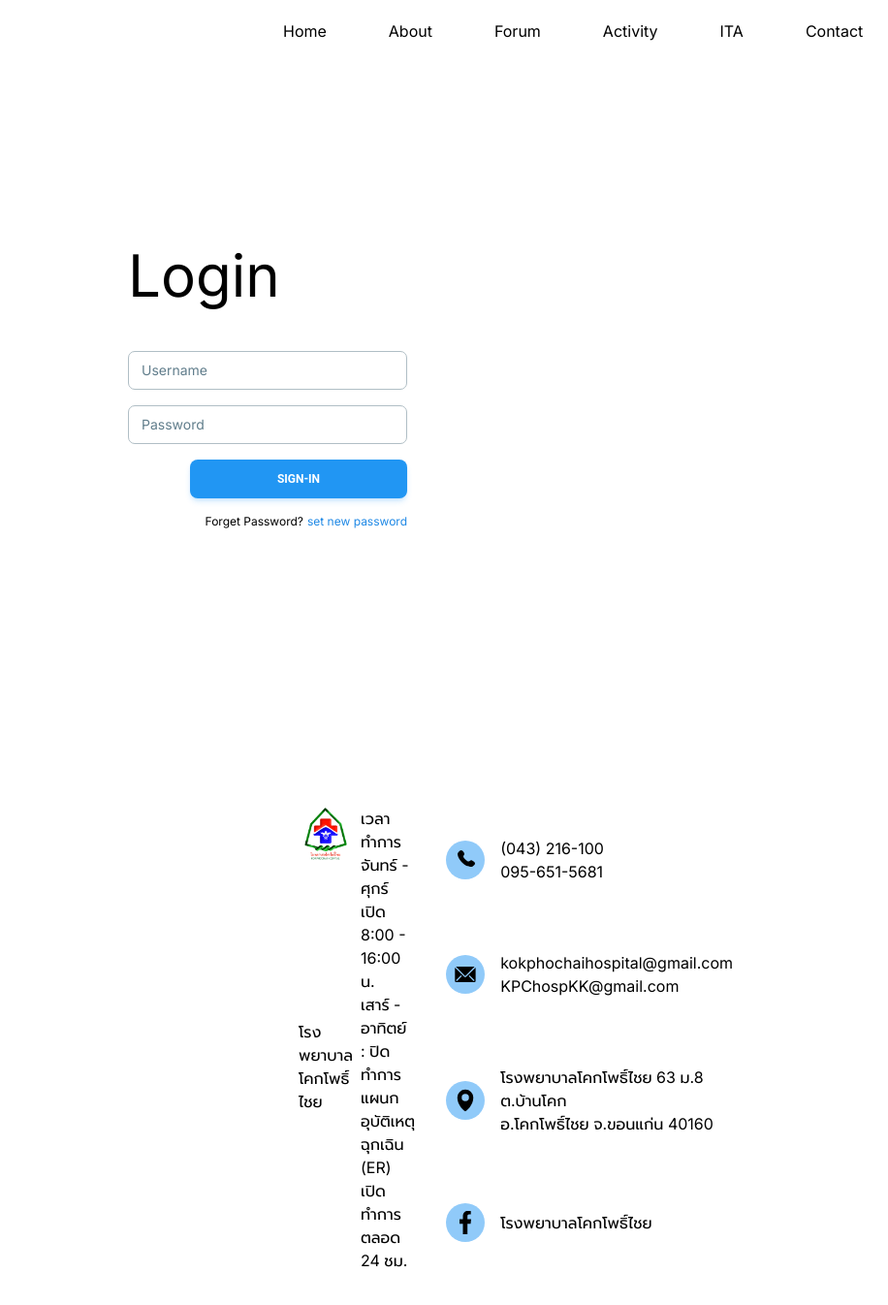
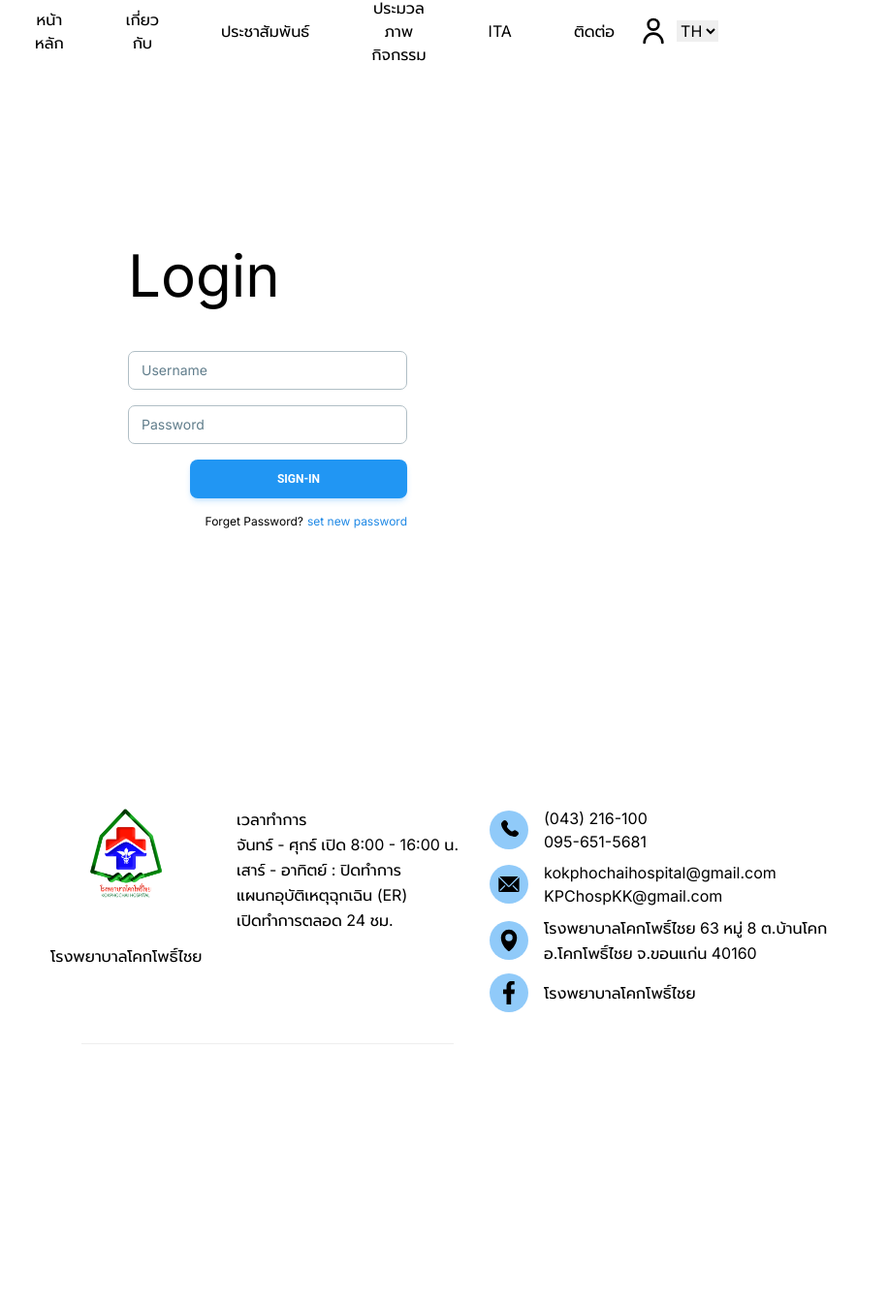
Before and after one commit to CeeDyyy/kokphochaihospital-fe, a Next.js app: page /login in a window 1280 px wide. Shown: the top 1346 px of the page at 97% size, without its empty margins (364-1280 px from the left). After the commit the page ends 1141 px from the top, so only its background shows below. Built offline with nearby package versions, Linux system fonts and the light colour scheme.

Commit message:
language

```diff
--- /dev/null
+++ b/components/layout/footer/english.json
@@ -0,0 +1,5 @@
+{
+    "hospital": "Kokphochai Hospital",
+    "working_hours": "Working hours\nMonday - Friday 8:00 - 16:00\nSaturday - Sunday : Close\nEmergency Room (ER)\nAround the clock\n",
+    "address": "Kokphochai Hospital 63 Moo 8 Ban Khok,\nKhok Pho Chai District, Khon Kaen 40160"
+}
--- a/components/layout/footer.js
+++ b/components/layout/footer/index.js
@@ -1,23 +1,40 @@
 'use client'
 
+import React, { useState, useEffect } from 'react';
+import { useSearchParams } from 'next/navigation';
+
+import Thai from './thai.json';
+import English from './english.json';
+
 export default function Footer() {
+  const searchParams = useSearchParams();
+  const lang = searchParams.get('lang');
+  const [language, setLanguage] = useState(Thai);
+  useEffect(() => {
+    switch (lang) {
+      case "en":
+        setLanguage(English)
+        break;
+      case "th":
+        setLanguage(Thai)
+        break;
+      default:
+        setLanguage(Thai)
+    }
+  }, [lang])
 
   return (
-    <footer className="md:px-[640px]">
+    <footer className="md:px-96">
       <div className="p-8 bg-white">
         <div className="grid md:grid-cols-5 gap-8">
           <div className="col-span-2 justify-self-start grid justify-items-center mx-auto md:mx-0">
             <img src="/images/KPC_LOGO.png" width={96} height={96} />
-            <p>โรงพยาบาลโคกโพธิ์ไชย</p>
+            <p>{language.hospital}</p>
           </div>
           <div className="col-span-3 grid md:flex gap-8">
-            <div>
-              <p>เวลาทำการ</p>
-              <p>จันทร์ - ศุกร์ เปิด 8:00 - 16:00 น.</p>
-              <p>เสาร์ - อาทิตย์ : ปิดทำการ</p>
-              <p>แผนกอุบัติเหตุฉุกเฉิน (ER)</p>
-              <p>เปิดทำการตลอด 24 ชม.</p>
-            </div>
+            <pre className="font-promptinter leading-relaxed">
+              {language.working_hours}
+            </pre>
             <div className="grid gap-y-2">
               <div className="flex items-center gap-x-4">
                 <div className="h-10 w-10 p-2 flex justify-center items-center bg-blue-200 rounded-full">
@@ -42,15 +59,16 @@ export default function Footer() {
                   <svg fill="black" width="32px" height="32px" viewBox="0 0 32 32" xmlns="http://www.w3.org/2000/svg"><g id="SVGRepo_bgCarrier" strokeWidth={0} /><g id="SVGRepo_tracerCarrier" strokeLinecap="round" strokeLinejoin="round" /><g id="SVGRepo_iconCarrier"> <title /> <g id="location"> <path d="M16,1A11,11,0,0,0,5,12C5,23.24,15,30.51,15.42,30.81a1,1,0,0,0,1.16,0C17,30.51,27,23.24,27,12A11,11,0,0,0,16,1Zm0,16a5,5,0,1,1,5-5A5,5,0,0,1,16,17Z" /> </g> </g></svg>
                 </div>
                 <a href="https://maps.app.goo.gl/tUK6QrWyjYWVSvoQ6" target="_blank">
-                  <p>โรงพยาบาลโคกโพธิ์ไชย 63 ม.8 ต.บ้านโคก</p>
-                  <p>อ.โคกโพธิ์ไชย จ.ขอนแก่น 40160</p>
+                  <pre className="font-promptinter leading-relaxed">
+                    {language.address}
+                  </pre>
                 </a>
               </div>
               <div className="flex items-center gap-x-4">
                 <div className="h-10 w-10 p-2 flex justify-center items-center bg-blue-200 rounded-full">
                   <svg width="32px" height="32px" viewBox="-5 0 20 20" version="1.1" xmlns="http://www.w3.org/2000/svg" xmlnsXlink="http://www.w3.org/1999/xlink" fill="#000000"><g id="SVGRepo_bgCarrier" strokeWidth={0} /><g id="SVGRepo_tracerCarrier" strokeLinecap="round" strokeLinejoin="round" /><g id="SVGRepo_iconCarrier"> <title>facebook [#176]</title> <desc>Created with Sketch.</desc> <defs> </defs> <g id="Page-1" stroke="none" strokeWidth={1} fill="none" fillRule="evenodd"> <g id="Dribbble-Light-Preview" transform="translate(-385.000000, -7399.000000)" fill="#000000"> <g id="icons" transform="translate(56.000000, 160.000000)"> <path d="M335.821282,7259 L335.821282,7250 L338.553693,7250 L339,7246 L335.821282,7246 L335.821282,7244.052 C335.821282,7243.022 335.847593,7242 337.286884,7242 L338.744689,7242 L338.744689,7239.14 C338.744689,7239.097 337.492497,7239 336.225687,7239 C333.580004,7239 331.923407,7240.657 331.923407,7243.7 L331.923407,7246 L329,7246 L329,7250 L331.923407,7250 L331.923407,7259 L335.821282,7259 Z" id="facebook-[#176]"> </path> </g> </g> </g> </g></svg>
                 </div>
-                <a href="https://www.facebook.com/Kokphochaihospital" target="_blank">โรงพยาบาลโคกโพธิ์ไชย </a>
+                <a href="https://www.facebook.com/Kokphochaihospital" target="_blank">โรงพยาบาลโคกโพธิ์ไชย</a>
               </div>
             </div>
           </div>
--- /dev/null
+++ b/components/layout/footer/thai.json
@@ -0,0 +1,5 @@
+{
+    "hospital": "โรงพยาบาลโคกโพธิ์ไชย",
+    "working_hours": "เวลาทำการ\nจันทร์ - ศุกร์ เปิด 8:00 - 16:00 น.\nเสาร์ - อาทิตย์ : ปิดทำการ\nแผนกอุบัติเหตุฉุกเฉิน (ER)\nเปิดทำการตลอด 24 ชม.\n",
+    "address": "โรงพยาบาลโคกโพธิ์ไชย 63 หมู่ 8 ต.บ้านโคก\nอ.โคกโพธิ์ไชย จ.ขอนแก่น 40160"
+}
--- a/components/layout/navbar.js
+++ /dev/null
@@ -1,27 +0,0 @@
-'use client'
-
-import { useRouter, usePathname } from 'next/navigation';
-
-export default function Navbar() {
-  const router = useRouter();
-  const pathname = usePathname()
-
-  return (
-    <nav className="z-50 fixed h-16 w-screen md:px-[640px] flex justify-evenly items-center bg-white">
-      <button onClick={() => router.push('/')} className="pointer">
-        <img src="/images/KPC_LOGO.png" width={48} height={48} />
-      </button>
-      <div className="flex justify-center items-center gap-x-8">
-        <button onClick={() => router.push('/')} className={`py-2 px-4 ${pathname === '/' ? "text-blue-500" : ""} hover:bg-gray-100 active:bg-gray-300 rounded-lg duration-150`}>Home</button>
-        <button onClick={() => router.push('/about')} className={`py-2 px-4 ${pathname === '/about' ? "text-blue-500" : ""} hover:bg-gray-100 active:bg-gray-300 rounded-lg duration-150`}>About</button>
-        <button onClick={() => router.push('/forum')} className={`py-2 px-4 ${pathname === '/forum' ? "text-blue-500" : ""} hover:bg-gray-100 active:bg-gray-300 rounded-lg duration-150`}>Forum</button>
-        <button onClick={() => router.push('/activity')} className={`py-2 px-4 ${pathname === '/activity' ? "text-blue-500" : ""} hover:bg-gray-100 active:bg-gray-300 rounded-lg duration-150`}>Activity</button>
-        <button onClick={() => router.push('/ita')} className={`py-2 px-4 ${pathname === '/ita' ? "text-blue-500" : ""} hover:bg-gray-100 active:bg-gray-300 rounded-lg duration-150`}>ITA</button>
-        <button onClick={() => router.push('/contact')} className={`py-2 px-4 ${pathname === '/contact' ? "text-blue-500" : ""} hover:bg-gray-100 active:bg-gray-300 rounded-lg duration-150`}>Contact</button>
-      </div>
-      <button onClick={() => router.push('/login')} className="p-2 hover:bg-gray-100 rounded-full duration-150">
-        <svg width="32px" height="32px" viewBox="0 0 24 24" fill="none" xmlns="http://www.w3.org/2000/svg"><g id="SVGRepo_bgCarrier" strokeWidth={0} /><g id="SVGRepo_tracerCarrier" strokeLinecap="round" strokeLinejoin="round" /><g id="SVGRepo_iconCarrier"> <path d="M5 21C5 17.134 8.13401 14 12 14C15.866 14 19 17.134 19 21M16 7C16 9.20914 14.2091 11 12 11C9.79086 11 8 9.20914 8 7C8 4.79086 9.79086 3 12 3C14.2091 3 16 4.79086 16 7Z" stroke="#000000" strokeWidth={2} strokeLinecap="round" strokeLinejoin="round" /> </g></svg>
-      </button>
-    </nav>
-  );
-}
--- /dev/null
+++ b/components/layout/navbar/english.json
@@ -0,0 +1,26 @@
+[
+    {
+        "title": "Home",
+        "path": "/"
+    },
+    {
+        "title": "About",
+        "path": "/about"
+    },
+    {
+        "title": "Announce",
+        "path": "/announce"
+    },
+    {
+        "title": "Gallery",
+        "path": "/gallery"
+    },
+    {
+        "title": "ITA",
+        "path": "/ita"
+    },
+    {
+        "title": "Contact",
+        "path": "/contact"
+    }
+]
--- /dev/null
+++ b/components/layout/navbar/index.js
@@ -0,0 +1,55 @@
+'use client'
+
+import React, { useState, useEffect, useCallback } from 'react';
+import { useRouter, usePathname, useSearchParams } from 'next/navigation';
+
+import Thai from './thai.json';
+import English from './english.json';
+
+export default function Navbar() {
+  const router = useRouter();
+  const pathname = usePathname();
+
+  const searchParams = useSearchParams();
+  const lang = searchParams.get('lang');
+  const [language, setLanguage] = useState(Thai);
+  useEffect(() => {
+    switch (lang) {
+      case "en":
+        setLanguage(English)
+        break;
+      case "th":
+        setLanguage(Thai)
+        break;
+      default:
+        setLanguage(Thai)
+    }
+  }, [lang])
+
+  const createQueryString = useCallback((name, value) => {
+    const params = new URLSearchParams(searchParams.toString())
+    params.set(name, value)
+
+    return params.toString()
+  }, [searchParams])
+
+  return (
+    <nav className="z-50 fixed h-16 w-screen md:px-96 flex justify-evenly items-center bg-white">
+      <button onClick={() => router.push('/')} className="pointer">
+        <img src="/images/KPC_LOGO.png" width={48} height={48} />
+      </button>
+      <div className="flex justify-center items-center gap-x-8">
+        {language.map((page, index) =>
+          <button onClick={() => router.push(page.path)} className={`py-2 px-4 ${pathname === page.path ? "text-blue-500" : ""} hover:bg-gray-100 active:bg-gray-300 rounded-lg duration-150`} key={index}>{page.title}</button>
+        )}
+      </div>
+      <button onClick={() => router.push('/login')} className="p-2 hover:bg-gray-100 rounded-full duration-150">
+        <svg width="32px" height="32px" viewBox="0 0 24 24" fill="none" xmlns="http://www.w3.org/2000/svg"><g id="SVGRepo_bgCarrier" strokeWidth={0} /><g id="SVGRepo_tracerCarrier" strokeLinecap="round" strokeLinejoin="round" /><g id="SVGRepo_iconCarrier"> <path d="M5 21C5 17.134 8.13401 14 12 14C15.866 14 19 17.134 19 21M16 7C16 9.20914 14.2091 11 12 11C9.79086 11 8 9.20914 8 7C8 4.79086 9.79086 3 12 3C14.2091 3 16 4.79086 16 7Z" stroke="#000000" strokeWidth={2} strokeLinecap="round" strokeLinejoin="round" /> </g></svg>
+      </button>
+      <select onChange={(e) => router.push(pathname + '?' + createQueryString('lang', e.target.value))}>
+        <option value="th">TH</option>
+        <option value="en">EN</option>
+      </select>
+    </nav>
+  );
+}
--- /dev/null
+++ b/components/layout/navbar/thai.json
@@ -0,0 +1,26 @@
+[
+    {
+        "title": "หน้าหลัก",
+        "path": "/"
+    },
+    {
+        "title": "เกี่ยวกับ",
+        "path": "/about"
+    },
+    {
+        "title": "ประชาสัมพันธ์",
+        "path": "/announce"
+    },
+    {
+        "title": "ประมวลภาพกิจกรรม",
+        "path": "/gallery"
+    },
+    {
+        "title": "ITA",
+        "path": "/ita"
+    },
+    {
+        "title": "ติดต่อ",
+        "path": "/contact"
+    }
+]
```
